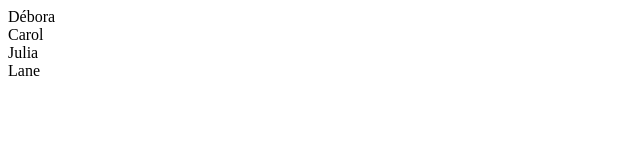
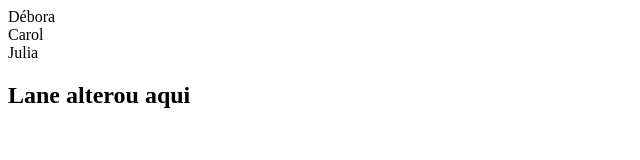
Before and after one commit to DeboraMuro/tarefagleidson, a plain HTML site: page index.html in a window 1280 px wide. Shown: the whole page, without its empty margins (0-640 px from the left). Drawn offline with Linux system fonts and the light colour scheme.

Commit message:
alteração lane

```diff
--- a/index.html
+++ b/index.html
@@ -11,5 +11,5 @@
 </section>
 
 <section>
-    Lane
+    <h1>Lane alterou aqui</h1>
 </section>
```
